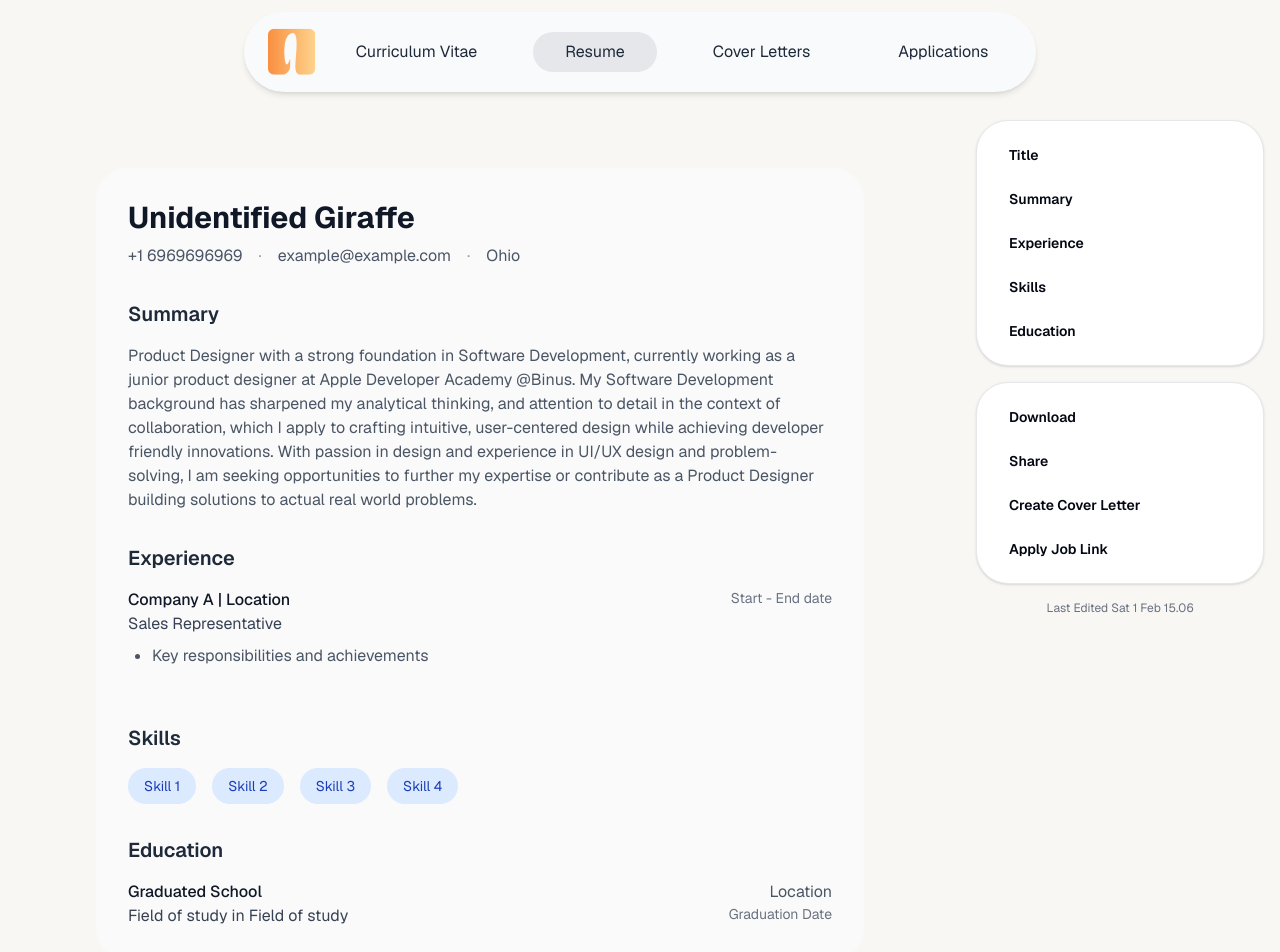
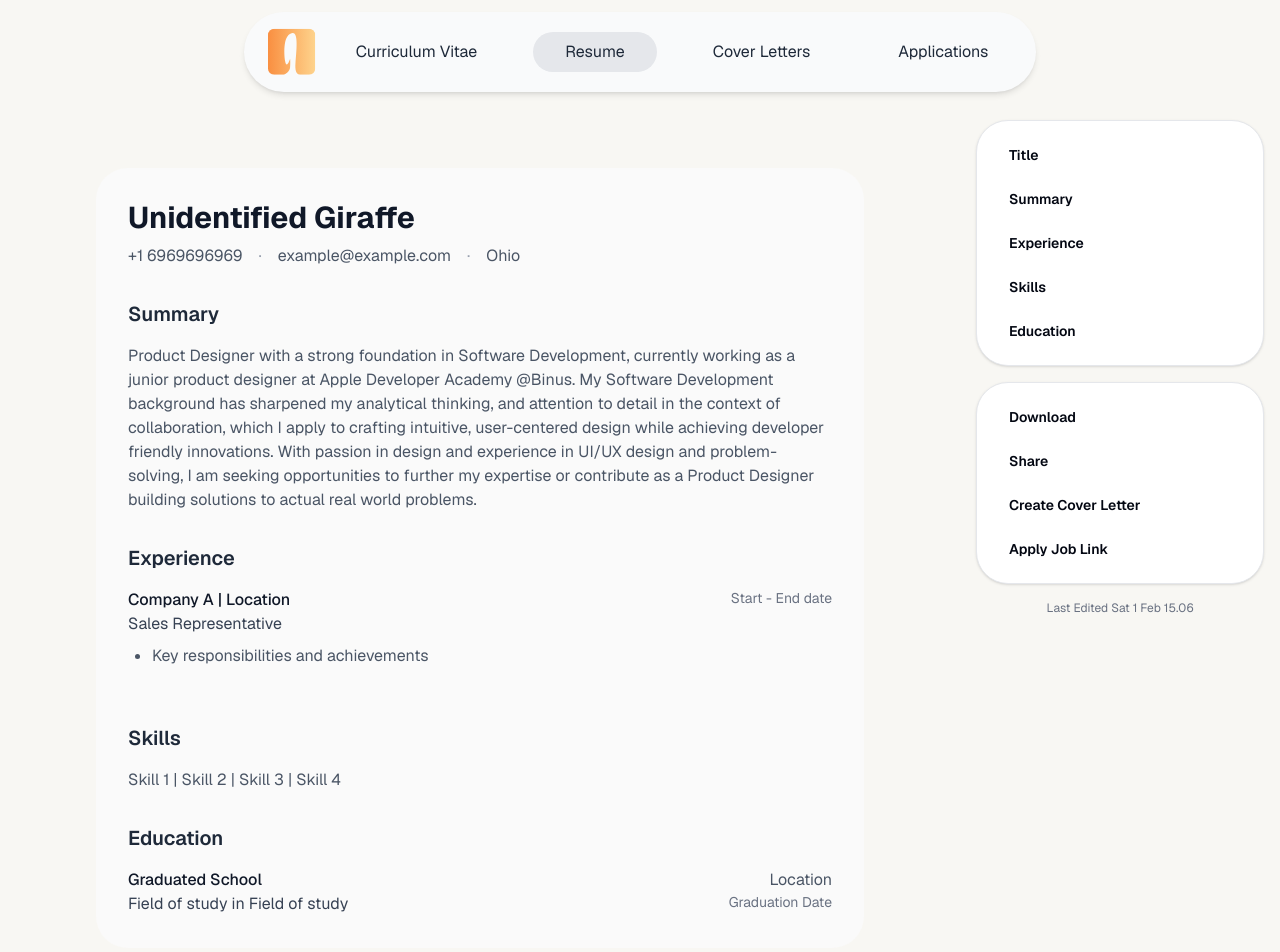
Before and after one commit to LordRonz/lockin, a Next.js app: page /resume/1 in a window 1280 px wide. Shown: the top 952 px of the page. Built offline with nearby package versions, Linux system fonts and the light colour scheme.

Commit message:
feat: reggin up

```diff
--- a/src/components/resume/resume.tsx
+++ b/src/components/resume/resume.tsx
@@ -150,14 +150,7 @@ export const ResumeComponent = ({
 
       <ResumeSection title="Skills" onClick={() => setSkillsModalOpen(true)}>
         <div className="flex flex-wrap gap-4">
-          {skills.map((skill, index) => (
-            <span
-              key={index}
-              className="px-4 py-2 bg-blue-100 text-blue-800 rounded-full text-sm"
-            >
-              {skill}
-            </span>
-          ))}
+          <span>{skills.join(" | ")}</span>
         </div>
       </ResumeSection>
 
```
